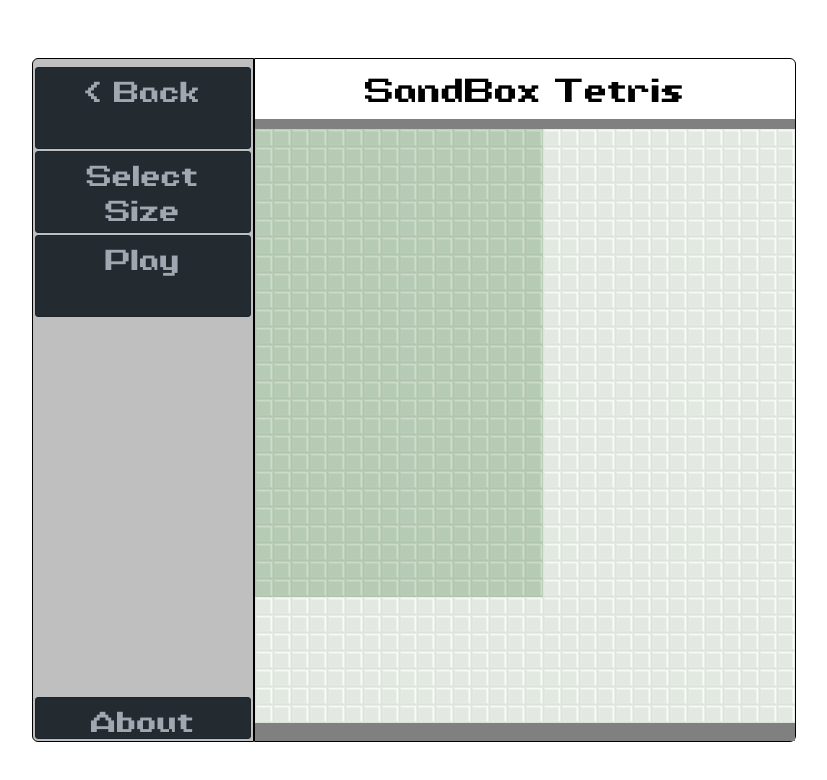
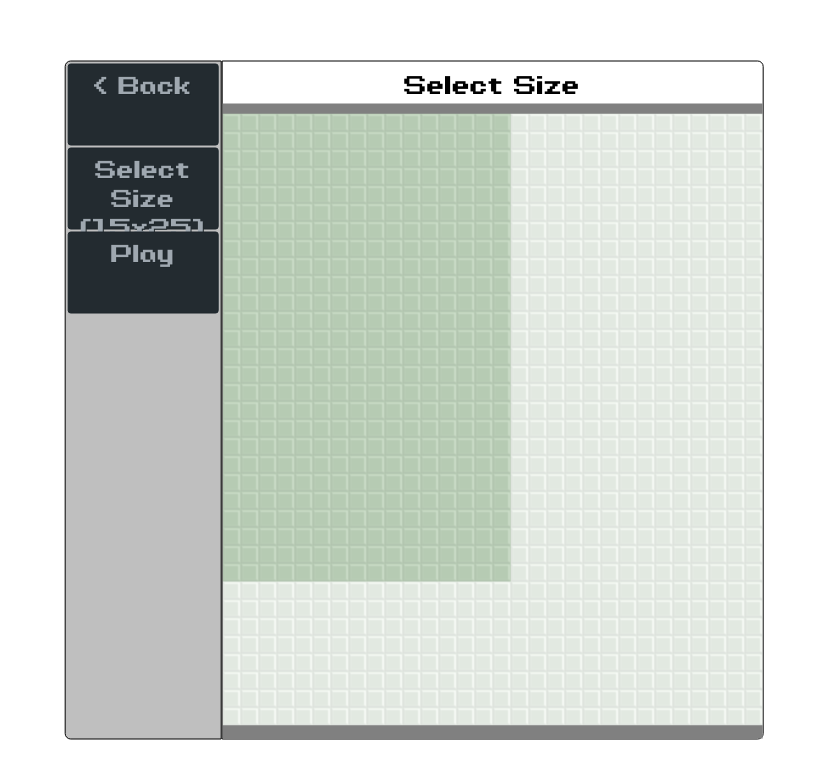
Before and after one commit to cte64/nuTetris, a plain HTML site: page index.html in a window 1280 px wide. Both pictures are taken after a click on the item "Classic". Shown: the whole page, without its empty margins (226-1053 px from the left). Drawn offline with Linux system fonts and the light colour scheme.

Commit message:
done today

```diff
--- a/index.html
+++ b/index.html
@@ -6,7 +6,8 @@
     <link rel="stylesheet" href="styles/createPieces.css">
     <link rel="stylesheet" href="styles/tetris.css">
     <link rel="stylesheet" href="styles/mainUI.css">
-    <link rel="stylesheet" href="styles/gameModeSelect.css">
+    <link rel="stylesheet" href="styles/mainMenu.css">
+    <link rel="stylesheet" href="styles/gameBoard.css">
     <title></title>
   </head>
 
@@ -14,16 +15,9 @@
 
 
 
-    <div id='tableContainer'>
-      <div id='tableRow'>
-      </div>
-    </div>
-
-
   </body>
 
   <script src="scripts/globals.js"> </script>
-  <script src="scripts/htmlInject.js"> </script>
 
   <script src="scripts/selectGameMode.js"> </script>
   <script src="scripts/selectSize.js"> </script>
@@ -32,7 +26,8 @@
   <script src="scripts/lineAnimation.js"> </script>
   <script src="scripts/tetris.js"> </script>
   <script src="scripts/about.js"> </script>
-
   <script src="scripts/main.js"> </script>
 
+  <script src="scripts/htmlInject.js"> </script>
+
 </html>
--- a/scripts/globals.js
+++ b/scripts/globals.js
@@ -4,7 +4,7 @@
 const sideBarWidth = 100;
 const BLOCKSIZE = 5;
 const maxXblocks = 32;
-const maxYblocks = 35;
+const maxYblocks = 36;
 const gameBoxPadding = 10;
 var currentObj;
 
--- a/scripts/htmlInject.js
+++ b/scripts/htmlInject.js
@@ -1,12 +1,7 @@
 
-var selectSizeInject =
-"<p class ='title id='title'> SandBox Tetris </p>" +
-  "<div id='game'>" +
-  "<canvas id='sizeSelectCanvas'></canvas>" +
-"</div>";
 
 var selectGameModeInject =
-"<div class='menuBar' id='selectMenu'>" +
+"<div id='mainMenu'>" +
   "<p class='title' id='title'> Select Game Mode </p>" +
   "<ul id='menuItems'>" +
     "<li class='menuItem' id='classicMode' onclick='selectGameMode.classicMode();'> Classic </li>" +
@@ -14,18 +9,29 @@ var selectGameModeInject =
   "</ul>";
 "</div>";
 
-var slideShowMiddle =
-"<canvas id='slideShow'> </canvas>" +
-"<div class='gridControlButton' id='deleteButton' onclick='createPieces.deletePiece();'> Delete </div>";
+
+var gameBoardInject =
+"<div id='tableContainer'>" +
+  "<div id='tableRow'>" +
+  "</div>" +
+"</div>";
+
+var classicInject =
+"<div id='leftBar'>" +
+  "<ul id='menuItems'>" +
+    "<li class='menuItem' id='goBackToGameModeSelect' onclick='mainMenu.update(this.id);'> < Back </li>" +
+    "<li class='menuItem' id='sizeSelect' onclick='mainMenu.update(this.id);'> Select Size <br> (25 x 25) </li>" +
+    "<li class='menuItem' id='play' onclick=\"mainMenu.update('play');\"> Play </li>" +
+  "</ul>" +
+"</div>" +
+
+"<div id='rightBar'>" +
+"</div>";
 
 var tetrisPlayItems =
 "<li class='menuItem' id='pausedMenu' onclick='tetris.pause();'> Pause: </li>";
 
-var tetrisPausedItems =
-"<li class='menuItem' id='pausedMenu' onclick='tetris.unPause();'> Play: </li>" +
-"<li class='menuItem' id='goBack' onclick='tetris.goBack();'> Main Menu: </li>";
-
-var tetrisSideBar =
+var tetrisLeftBar =
 "<ul id='menuItems'>" +
   tetrisPlayItems +
 "</ul>" +
@@ -35,21 +41,35 @@ var tetrisSideBar =
 "<p id='speed' class='tetrisTitles'> Speed: </p>";
 
 
-var classicInject =
-"<div class='menuBar' id='menuBar'>" +
-  "<ul id='menuItems'>" +
-    "<li class='menuItem' id='goBackToGameModeSelect' onclick='mainMenu.update(this.id);'> < Back </li>" +
-    "<li class='menuItem' id='sizeSelect' onclick='mainMenu.update(this.id);'> Select Size <br> (25 x 25) </li>" +
-    "<li class='menuItem' id='play' onclick=\"mainMenu.update('play');\"> Play </li>" +
-    "<li class='lastItem' id='about' onclick='mainMenu.update(this.id);'> About </li>" +
-  "</ul>" +
-"</div>" +
-
-"<div id='gameBox'>" +
+var tetrisRightBar =
+"<p class ='title' id='title'> Tetris </p>" +
+"<div id='outerGameBox'>" +
+  "<canvas id='tetrisCanvas'></canvas>" +
 "</div>";
 
+
+var selectSizeInject =
+"<p class ='title id='title'> Select Size </p>" +
+"<div id='outerGameBox'>" +
+  "<canvas id='sizeSelectCanvas'></canvas>" +
+"</div>";
+
+var slideShowMiddle =
+"<canvas id='slideShow'> </canvas>" +
+"<div class='gridControlButton' id='deleteButton' onclick='createPieces.deletePiece();'> Delete </div>";
+
+var tetrisPausedItems =
+"<li class='menuItem' id='pausedMenu' onclick='tetris.unPause();'> Play: </li>" +
+"<li class='menuItem' id='goBack' onclick='tetris.goBack();'> Main Menu: </li>";
+
+
+
+
+
+//THE GOOD STUFF HERE ^ =====================================================================================
+
 var sandBoxInject =
-"<div class='menuBar'>" +
+"<div id='leftBar'>" +
   "<ul id='menuItems'>" +
     "<li class='menuItem' id='goBackToGameModeSelect' onclick='mainMenu.update(this.id);'> < Back </li>" +
     "<li class='menuItem' id='sizeSelect' onclick='mainMenu.update(this.id);'> Select Size <br> (25 x 25) </li>" +
@@ -59,8 +79,29 @@ var sandBoxInject =
   "</ul>" +
 "</div>" +
 
-"<div id='gameBox'>" +
+"<div id='rightBar'>" +
 "</div>";
+
+
+
+
+
+
+
+
+
+
+
+
+
+
+
+
+
+
+
+
+
 
 var createPieceInject =
 "<p class='title' id='title'> SandBox Tetris </p>" +
@@ -96,10 +137,6 @@ var createPieceInject =
 
 var inGameOptionsInject = "";
 
-var tetrisInject =
-"<p class='title' id='title'>  </p>" +
-"<div id='game'>" +
-  "<canvas id='tetrisCanvas'></canvas>" +
-"</div>";
+
 
 var aboutInject = "";
--- a/scripts/selectGameMode.js
+++ b/scripts/selectGameMode.js
@@ -4,10 +4,21 @@ var selectGameMode = {
 
 
   classicMode: function() {
-    var tableRow = document.getElementById('tableRow');
-    if(tableRow != null) tableRow.innerHTML = classicInject;
+
+    mainMenu.gameMode = 'Classic';
+
+    console.log(mainMenu.gameMode);
+
+    //first add the gameBoard container ==================================
+    var body = document.getElementById('body');
+    if(body != null) body.innerHTML = gameBoardInject;
+
+    //now we add the classic tetris html =================================
+    var gameBoard = document.getElementById('tableRow');
+    if(gameBoard != null) gameBoard.innerHTML = classicInject;
+
+    //Now Initialize the game ============================================
     selectSize.init();
-    mainMenu.gameMode = 'Classic';
     createPieces.classicMode();
   },
 
@@ -18,7 +29,7 @@ var selectGameMode = {
   },
 
   init: function() {
-    var body = document.getElementById('tableRow');
-    body.innerHTML = selectGameModeInject;
+    var body = document.getElementById('body');
+    if(body != null) body.innerHTML = selectGameModeInject;
   }
 };
--- a/scripts/selectSize.js
+++ b/scripts/selectSize.js
@@ -57,7 +57,7 @@ var selectSize = {
 
   init: function() {
 
-    document.getElementById("gameBox").innerHTML = selectSizeInject;
+    document.getElementById("rightBar").innerHTML = selectSizeInject;
 
     for(var y = 0; y<maxYblocks; y++) {
       var row = [];
@@ -71,7 +71,7 @@ var selectSize = {
     var yPix = (maxYblocks - 2)*tileSize + (maxYblocks - 1)*padding;
 
     var canvas = document.getElementById("sizeSelectCanvas");
-    if (canvas.getContext) {
+    if (canvas != null && canvas.getContext) {
       var ctx = canvas.getContext("2d");
       ctx.canvas.width = xPix;
       ctx.canvas.height = yPix;
--- a/scripts/tetris.js
+++ b/scripts/tetris.js
@@ -24,30 +24,34 @@ var tetris = {
   cName: "tetrisCanvas",
   delay: 550,
 
+
   init: function(width, height) {
 
-    //update the page
-    document.getElementById('gameBox').innerHTML = tetrisInject;
-
-    //set the title based on the gameMode
-    document.getElementById('title').innerHTML = mainMenu.gameMode + " Tetris";
 
     //set the sideBar
-    document.getElementById('menuBar').innerHTML = tetrisSideBar;
+    var leftBar = document.getElementById('leftBar');
+    if(leftBar != null) leftBar.innerHTML = tetrisLeftBar;
+
+    //update the page
+    var rightBar = document.getElementById('rightBar');
+    if(rightBar != null) rightBar.innerHTML = tetrisRightBar;
+
+    var title = document.getElementById('title');
+    if(title != null) title.innerHTML = mainMenu.gameMode + " Tetris";
 
     this.width = width;
     this.height = height;
     this.board = [];
 
     var canvas = document.getElementById(this.cName);
-    if (canvas.getContext) {
+    if (canvas != null && canvas.getContext) {
       var ctx = canvas.getContext("2d");
       ctx.canvas.width = (this.width - 2)*tileSize + (this.width - 1)*padding;
       ctx.canvas.height = (this.height- 2)*tileSize + (this.height - 1)*padding;
     }
 
     var np = document.getElementById('nextPiece');
-    if(np.getContext) {
+    if(np != null && np.getContext) {
       var ctx = np.getContext('2d');
       ctx.canvas.width = (BLOCKSIZE * tileSize) + (BLOCKSIZE + 1)*padding;
       ctx.canvas.height = ctx.canvas.width;
@@ -189,7 +193,10 @@ var tetris = {
       else if (this.gameState == "play") this.pause();
     }
 
-    if(this.gameState != "play") { return; }
+    if(this.gameState != "play") {
+      this.drawBoard();
+      return;
+    }
 
     //LEFT =========================
     if(moveTo == "ArrowLeft") {
@@ -245,6 +252,8 @@ var tetris = {
 
   drawBoard: function() {
 
+
+
     //clear the board
     var canvas = document.getElementById(this.cName);
     if (canvas != null && canvas.getContext) {
@@ -297,7 +306,7 @@ var tetris = {
     //update the speed
     var speed = document.getElementById('speed');
     var hz = 1000.0 / this.delay;
-    speed.innerHTML = "Speed: " + hz.toFixed(1) + " Hz";
+    if(speed != null) speed.innerHTML = "Speed: " + hz.toFixed(1) + " Hz";
 },
 
   createBlock: function() {
--- /dev/null
+++ b/styles/gameBoard.css
@@ -0,0 +1,54 @@
+
+
+#tableContainer {
+  display: table;
+  margin: auto;
+  position: absolute;
+  left: 50%;
+  top: 50%;
+  height: 676px;
+  max-height: 676px;
+  min-height: 676px;
+  -webkit-transform: translate(-50%, -50%);
+  transform: translate(-50%, -50%);
+}
+
+#tableRow {
+  display: table-row;
+  table-layout: fixed;
+}
+
+#leftBar {
+  display: table-cell;
+  padding: 0px;
+  margin: 0px;
+  border: 1px solid black;
+  border-radius: 6px 0px 0px 6px;
+
+  width: 200px;
+  height: 676px;
+
+  position: relative;
+  background-color: rgb(191, 191, 191);
+  text-align: center;
+}
+
+#rightBar {
+  display: table-cell;
+
+  width: 560px;
+  height: 676px;
+
+  border: solid 1px black;
+  border-radius: 0px 6px 6px 0px;
+}
+
+#outerGameBox {
+  background-color: grey;
+  width: 100%;
+  height: 635px;
+  margin-left: auto;
+  margin-right: auto;
+  text-align: center;
+  position: relative;
+}
--- a/styles/gameModeSelect.css
+++ /dev/null
@@ -1,13 +0,0 @@
-
-
-
-#selectMenu {
-    border-radius: 6px;
-    height: 100%;
-}
-
-
-#classicMode, #sandBoxMode {
-  width: 400px;
-  height: 80px;
-}
--- /dev/null
+++ b/styles/mainMenu.css
@@ -0,0 +1,20 @@
+
+
+
+#mainMenu {
+    border-radius: 6px;
+    background-color: rgb(191, 191, 191);
+    position: absolute;
+    left: 50%;
+    top: 50%;
+    -webkit-transform: translate(-50%, -50%);
+    transform: translate(-50%, -50%);
+    text-align: center;
+}
+
+
+#classicMode, #sandBoxMode {
+  width: 400px;
+  height: 70px;
+  margin: 5px;
+}
--- a/styles/mainUI.css
+++ b/styles/mainUI.css
@@ -4,53 +4,6 @@
   src: url("../fonts/NineteenNinetySeven-11XB.ttf")
 }
 
-#tableContainer {
-  display: table;
-  margin: auto;
-  position: absolute;
-  left: 50%;
-  top: 50%;
-  -webkit-transform: translate(-50%, -50%);
-  transform: translate(-50%, -50%);
-}
-
-#tableRow {
-  display: table-row;
-}
-
-
-
-.menuBar {
-  display: table-cell;
-  padding: 0px;
-  margin: 0px;
-  border: 1px solid black;
-  border-radius: 6px 0px 0px 6px;
-  width: 200px;
-  height: 676px;
-  position: relative;
-  background-color: rgb(191, 191, 191);
-  text-align: center;
-}
-
-#gameBox {
-
-  display: table-cell;
-  width: 560px;
-  height: 676px;
-  border: solid 1px black;
-  border-radius: 0px 6px 6px 0px;
-}
-
-#game {
-  background-color: grey;
-  width: 100%;
-  height: 622px;
-  margin-left: auto;
-  margin-right: auto;
-  text-align: center;
-
-}
 
 #menuItems {
   margin: 0px;
@@ -64,15 +17,13 @@
   display: block;
   color: #9fa8b0;
   font-family: "custom";
-  font-size: 26px;
+  font-size: 22px;
   text-shadow: 1px 1px #1f272b;
   border: 1px solid #1c252b;
   border-radius: 3px;
   -moz-border-radius: 3px;
   -webkit-border-radius: 3px;
   background: #232B30; /* old browsers */
-
-  width: 190px;
   height: 70px;
   z-index: 5;
   position: relative;
@@ -93,12 +44,13 @@
   bottom: 0px;
   margin-bottom: 2px;
   height: 30px;
+  width: 100%;
 }
 
 .title {
   font-family: "custom";
-  font-size: 30px;
-  padding: 10px;
+  font-size: 23px;
+  padding: 5px;
   margin: 0px;
   text-align: center;
 }
--- a/styles/tetris.css
+++ b/styles/tetris.css
@@ -1,9 +1,14 @@
 
 
 #tetrisCanvas {
-  margin-top: 10px;
-  border: 2px solid black;
-  vertical-align: middle;
+  border: 1px solid black;
+
+  position: absolute;
+  left: 50%;
+  top: 50%;
+
+  -webkit-transform: translate(-50%, -50%);
+  transform: translate(-50%, -50%);
 }
 
 #pausedOverlay {
```
